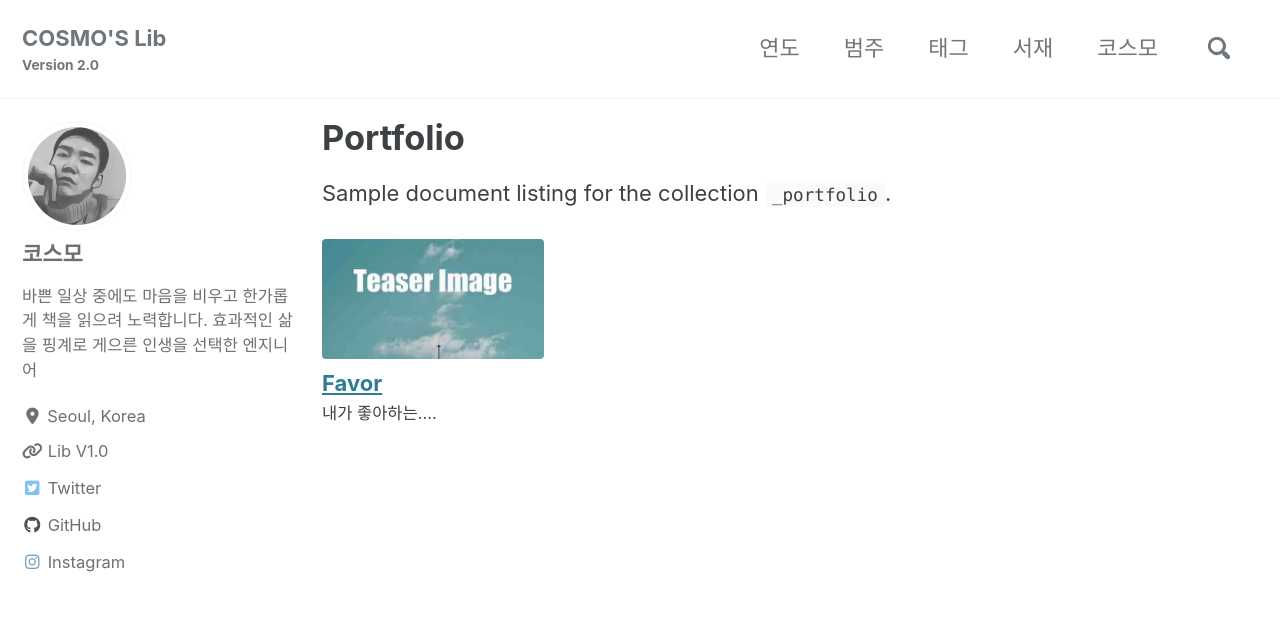
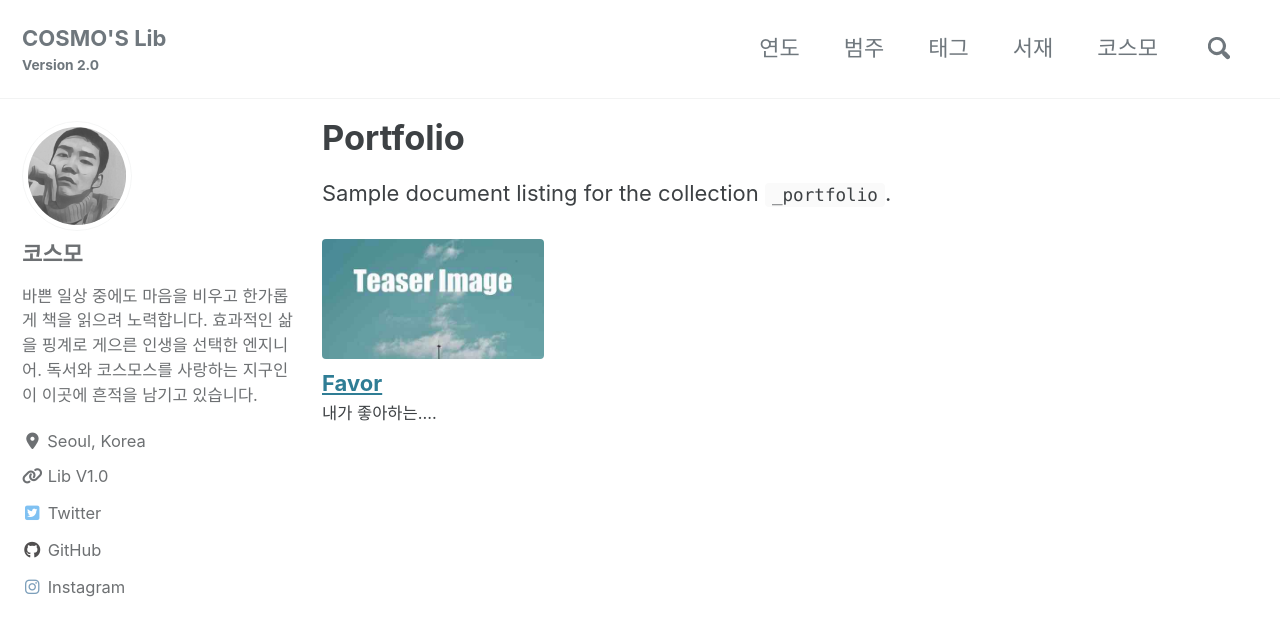
Before and after one commit to deftone2000/cosmo-s-archive, a Jekyll site: the page built from _pages/portfolio-archive.md, in a window 1280 px wide and 900 px high. Shown: the top 636 px of the window. Built offline with Jekyll 4.4.1, drawn with Linux system fonts in a browser that asks for light colours; cached includes are drawn as plain includes; nearby versions of some CDN libraries; comment, search, counter and statistics services are not loaded; a style sheet for code colours, icons or effects is not loaded.

Commit message:
no message

```diff
--- a/_config.yml
+++ b/_config.yml
@@ -102,7 +102,7 @@ analytics:
 author:
   name             : *name # *name is a YAML reference pointing to the &anchor earlier
   avatar           : "/assets/images/jungsoo-lim-photo.jpg"
-  bio              : "바쁜 일상 중에도 마음을 비우고 한가롭게 책을 읽으려 노력합니다. 효과적인 삶을 핑계로 게으른 인생을 선택한 엔지니어"
+  bio              : "바쁜 일상 중에도 마음을 비우고 한가롭게 책을 읽으려 노력합니다. 효과적인 삶을 핑계로 게으른 인생을 선택한 엔지니어. 독서와 코스모스를 사랑하는 지구인이 이곳에 흔적을 남기고 있습니다."
   location         : "Seoul, Korea"
   links:
     - label: "Lib V1.0"
```
